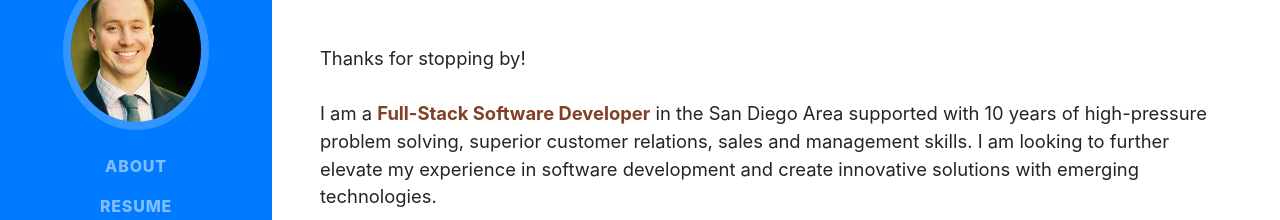
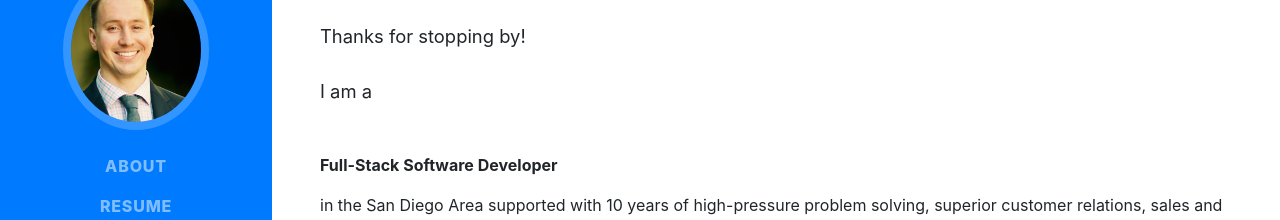
Before and after one commit to petermijkje/peter, a website with bundled scripts: page index.html in a window 1280 px wide. Shown: the part 286-506 px from the top of the page. Built offline with nearby package versions, Linux system fonts and the light colour scheme; a web font is replaced by a local one.

Commit message:
changes made

```diff
--- a/index.html
+++ b/index.html
@@ -1,7 +1,7 @@
 <!DOCTYPE html>
 <html lang="en">
   <head>
-    <meta charset="utf-8" />
+    <meta charset="UTF-8" />
     <meta
       name="viewport"
       content="width=device-width, initial-scale=1, shrink-to-fit=no"
@@ -87,7 +87,7 @@
           <p class="lead mb-5">
             Thanks for stopping by!<br /><br />
             I am a
-            <font color="#824027"><b>Full-Stack Software Developer</b></font> in
+            <p color="#824027"><b>Full-Stack Software Developer</b></p> in
             the San Diego Area supported with 10 years of high-pressure problem
             solving, superior customer relations, sales and management skills. I
             am looking to further elevate my experience in software development
```
Also changed, not shown: 1 other file.
